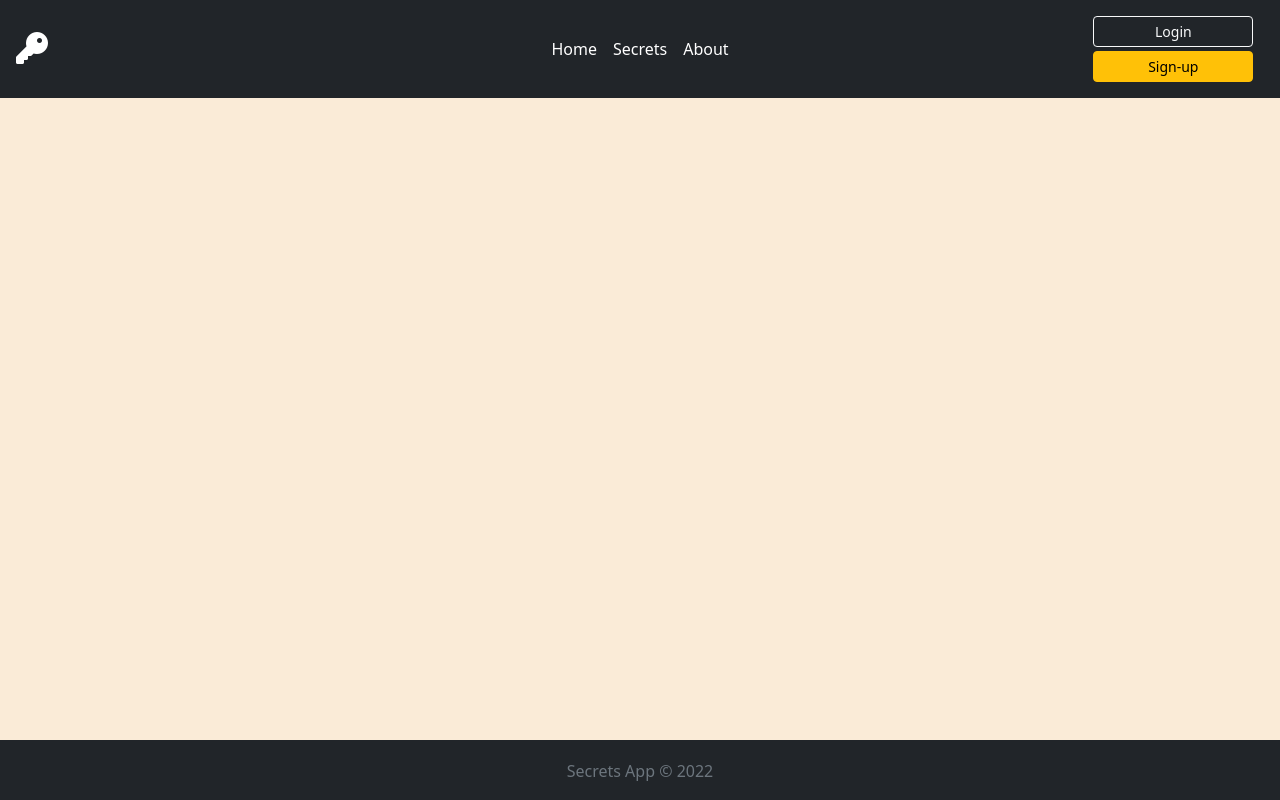
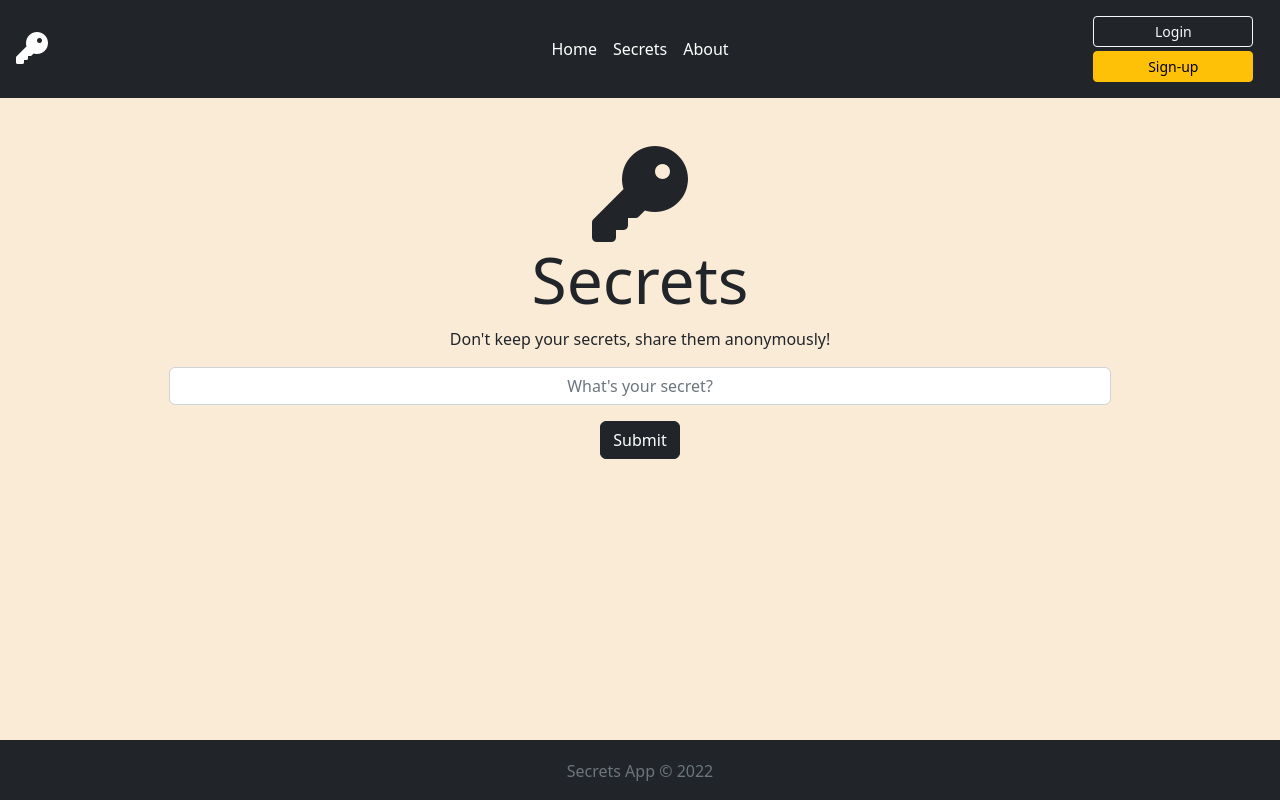
Before and after one commit to reloaded22/secrets-app-client, a React (Create React App) app: page /api/submit in a window 1280 px wide. Built offline with nearby package versions, Linux system fonts and the light colour scheme; no server answers.

Commit message:
Add submit page, add redirect to edit and login

```diff
--- a/src/App.js
+++ b/src/App.js
@@ -10,6 +10,7 @@ import Login from "./components/Login";
 import Profile from "./components/Profile";
 import MySecrets from "./components/MySecrets";
 import Edit from "./components/Edit";
+import Submit from "./components/Submit";
 
 
 function App() {
@@ -51,6 +52,9 @@ function App() {
   }
 
   const [editSecretIndex, setEditSecretIndex] = useState(0);
+
+  console.log("editSecretIndex (initially):");
+  console.log(editSecretIndex);
 
   function getEditSecretIndex (index, loggedIn, logOut) {
     console.log("***getEditSecretIndex called***");
@@ -137,7 +141,7 @@ function App() {
             element={
               <>
                 <Navbar loggedIn={loggedIn} logOut={logOut} />
-                <></>
+                <Submit />
                 <Footer />
               </>
             }
--- a/src/components/Edit.js
+++ b/src/components/Edit.js
@@ -4,9 +4,9 @@ import { useParams } from "react-router-dom";
 
 export default function Edit () {
 
-  console.log("*** Index ***");
+  //console.log("*** Index ***");
   const {index} = useParams();
-  console.log(index);
+  //console.log(index);
 
   const [editInput, setEditInput] = useState("");
 
@@ -23,7 +23,9 @@ export default function Edit () {
       .catch((err) => {
         console.error(err);
       });
-  }, [])
+  }, [index]) // When including "index" in the dependency array,
+  //             The "react hook useeffect has a missing dependency"
+  //             error dissapears.
 
 
   function handleEdition (e) {
@@ -46,6 +48,7 @@ export default function Edit () {
           "Console log the data received from post /api/submit-update:"
         );
         console.log(res.data);
+        window.location.assign(res.data.redirect);
       })
       .catch((err) => console.error(err));
   };
--- a/src/components/Login.js
+++ b/src/components/Login.js
@@ -20,7 +20,8 @@ export default function Login({ loginClick }) {
         console.log(res.data);
 
         // Set the login error
-        setLoggedInError(res.data.loginError);
+        if (!res.data.loginError) window.location.assign("/api/my-secrets")
+        else setLoggedInError(res.data.loginError);
       })
       .catch((err) => console.error(err));
   }
--- /dev/null
+++ b/src/components/Submit.js
@@ -0,0 +1,27 @@
+
+export default function Submit () {
+    return (
+      <div className="container-fluid py-5 text-center">
+        <i className="fas fa-key fa-6x"></i>
+        <h1 className="display-3">Secrets</h1>
+        <p className="secret-text">
+          Don't keep your secrets, share them anonymously!
+        </p>
+
+        <form className="" action="/api/submit" method="POST">
+          <div className="form-group">
+            <input
+              type="text"
+              className="form-control text-center w-75 mx-auto"
+              name="secret"
+              placeholder="What's your secret?"
+              maxLength="500"
+            />
+          </div>
+          <button type="submit" className="btn btn-dark mt-3">
+            Submit
+          </button>
+        </form>
+      </div>
+    );
+}
```
Lines whose indentation alone changed are shown as unchanged.
